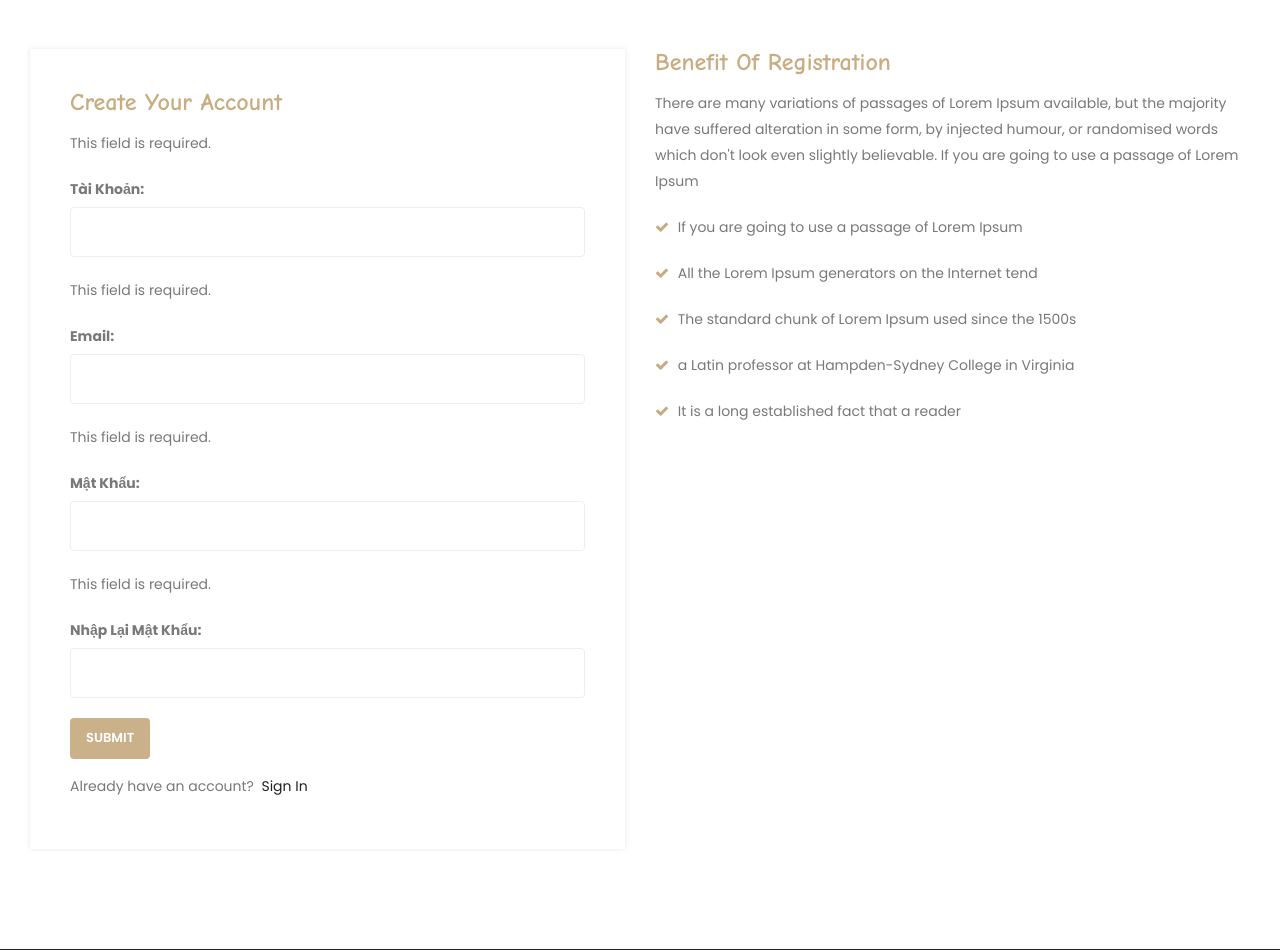
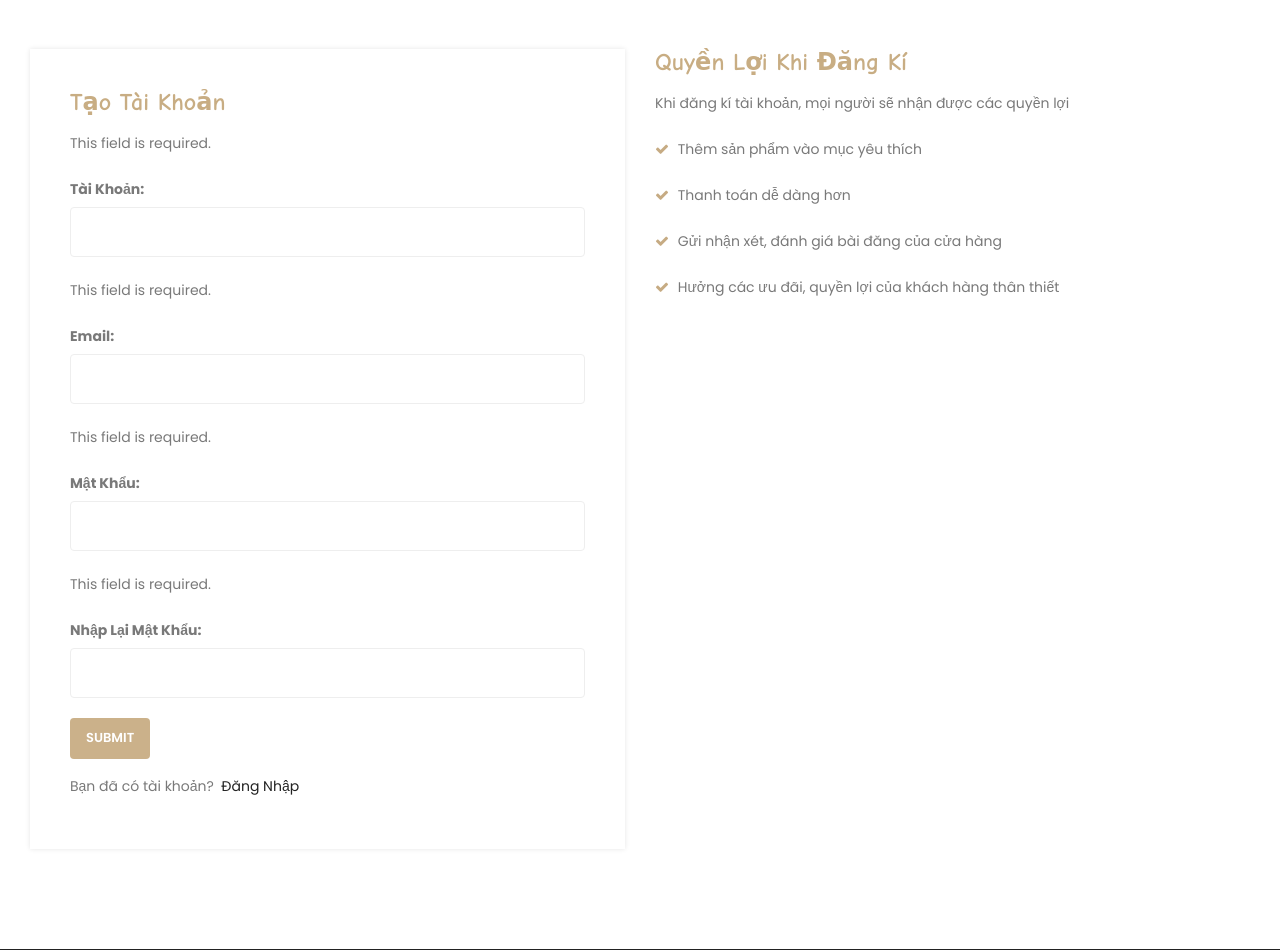
Before and after one commit to afafjl/django, a Django app: page /register/ in a window 1280 px wide. Shown: the part 370-1320 px from the top of the page. Run offline with Django 4.2, Linux system fonts and the light colour scheme; parts of the project's set-up code (start-up, migrations or seed data) failed here and were passed over; some libraries are stand-ins or nearby versions.

Commit message:
Update register.html

```diff
--- a/store/templates/store/register.html
+++ b/store/templates/store/register.html
@@ -8,10 +8,10 @@
 	<div class="container-fluid">
 		<div class="row">
 			<div class="breadcrumb-content">
-				<h2>register</h2>
+				<h2>Đăng Kí</h2>
 				<ul>
-					<li><a href="{%url 'store'%}">Home</a></li>
-					<li><a href="">register</a></li>
+					<li><a href="{%url 'store'%}">Trang Chủ</a></li>
+					<li><a href="">Đăng Kí</a></li>
 				</ul>
 			</div>
 		</div>
@@ -27,7 +27,7 @@
 				<!-- Billing Address -->
 				<div class="col-sm-6 col-lg-6">
 					<div class="login_box">
-					<h3>Create Your Account</h3>
+					<h3>Tạo Tài Khoản</h3>
 						<form method = "POST" action="" class="eb-form eb-mailform form-checkout" novalidate="novalidate">
 							{% csrf_token %}
 
@@ -43,22 +43,22 @@
 
 							<input type = "submit" class="btn " name = "Create User">
 
-							<p class="signInclass"> Already have an account? &nbsp;<a href="{%url 'loginPage' %}">Sign In</a> </p>
+							<p class="signInclass"> Bạn đã có tài khoản? &nbsp;<a href="{%url 'loginPage' %}">Đăng Nhập</a> </p>
 
 					</form>
 					</div>
 				</div>
 				<!-- Delivery Address  -->
 				<div class="col-sm-6 col-lg-6  wow fadeInDown   animated registration">
-					<h3>Benefit of Registration</h3>
-					 <p>There are many variations of passages of Lorem Ipsum available, but the majority have suffered alteration in some form, by injected humour, or randomised words which don't look even slightly believable. If you are going to use a passage of Lorem Ipsum</p>
+					<h3>Quyền lợi khi đăng kí</h3>
+					 <p>Khi đăng kí tài khoản, mọi người sẽ nhận được các quyền lợi </p>
 
 					 <ul>
-						<li><i class="fa fa-check"></i> If you are going to use a passage of Lorem Ipsum</li>
-						<li><i class="fa fa-check"></i> All the Lorem Ipsum generators on the Internet tend</li>
-						<li><i class="fa fa-check"></i> The standard chunk of Lorem Ipsum used since the 1500s</li>
-						<li><i class="fa fa-check"></i> a Latin professor at Hampden-Sydney College in Virginia</li>
-						<li><i class="fa fa-check"></i> It is a long established fact that a reader </li>
+						<li><i class="fa fa-check"></i> Thêm sản phẩm vào mục yêu thích</li>
+						<li><i class="fa fa-check"></i> Thanh toán dễ dàng hơn</li>
+						<li><i class="fa fa-check"></i> Gửi nhận xét, đánh giá bài đăng của cửa hàng</li>
+						<li><i class="fa fa-check"></i> Hưởng các ưu đãi, quyền lợi của khách hàng thân thiết</li>
+
 					 </ul>
 				</div>
 			</div>
```
